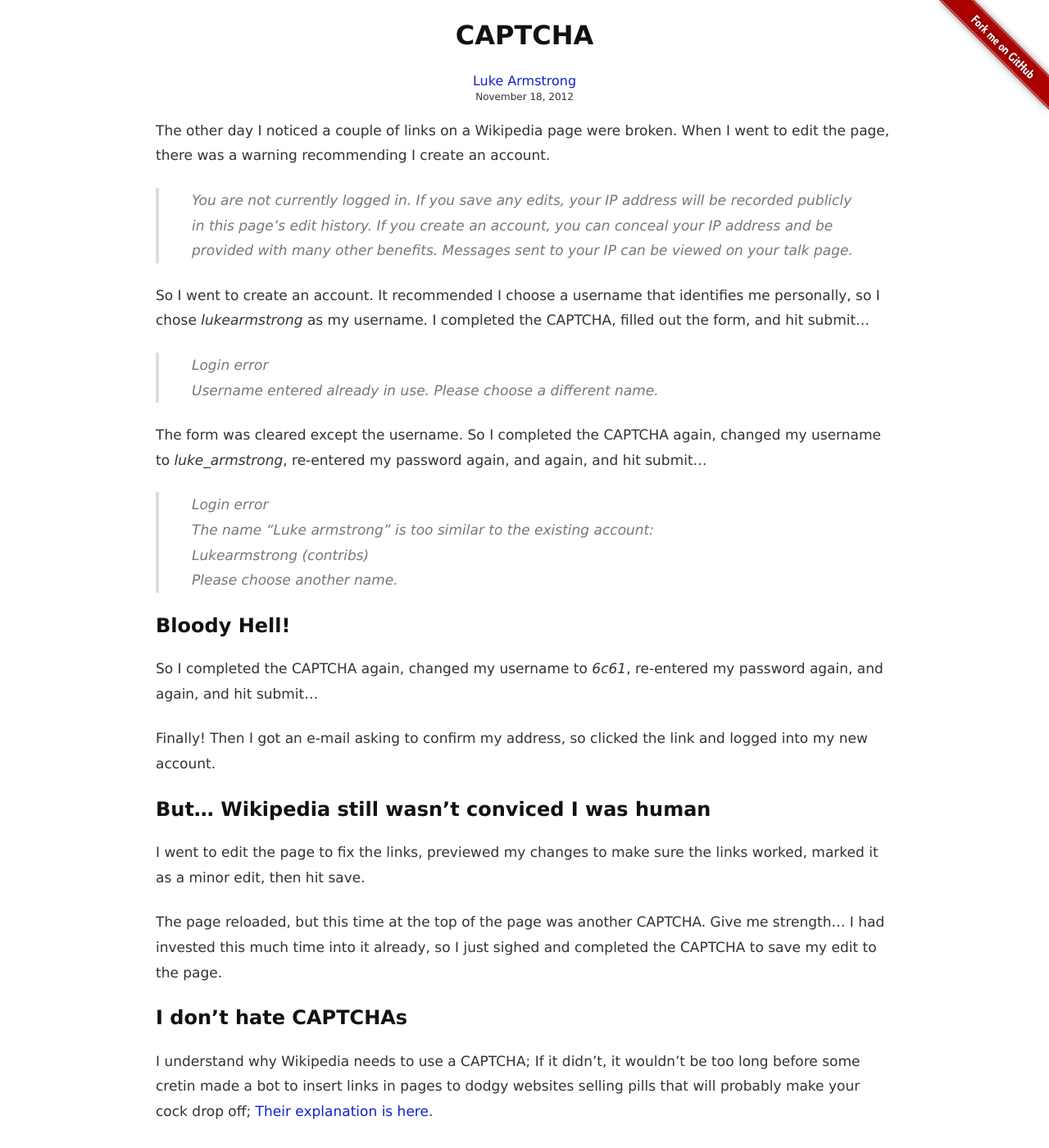
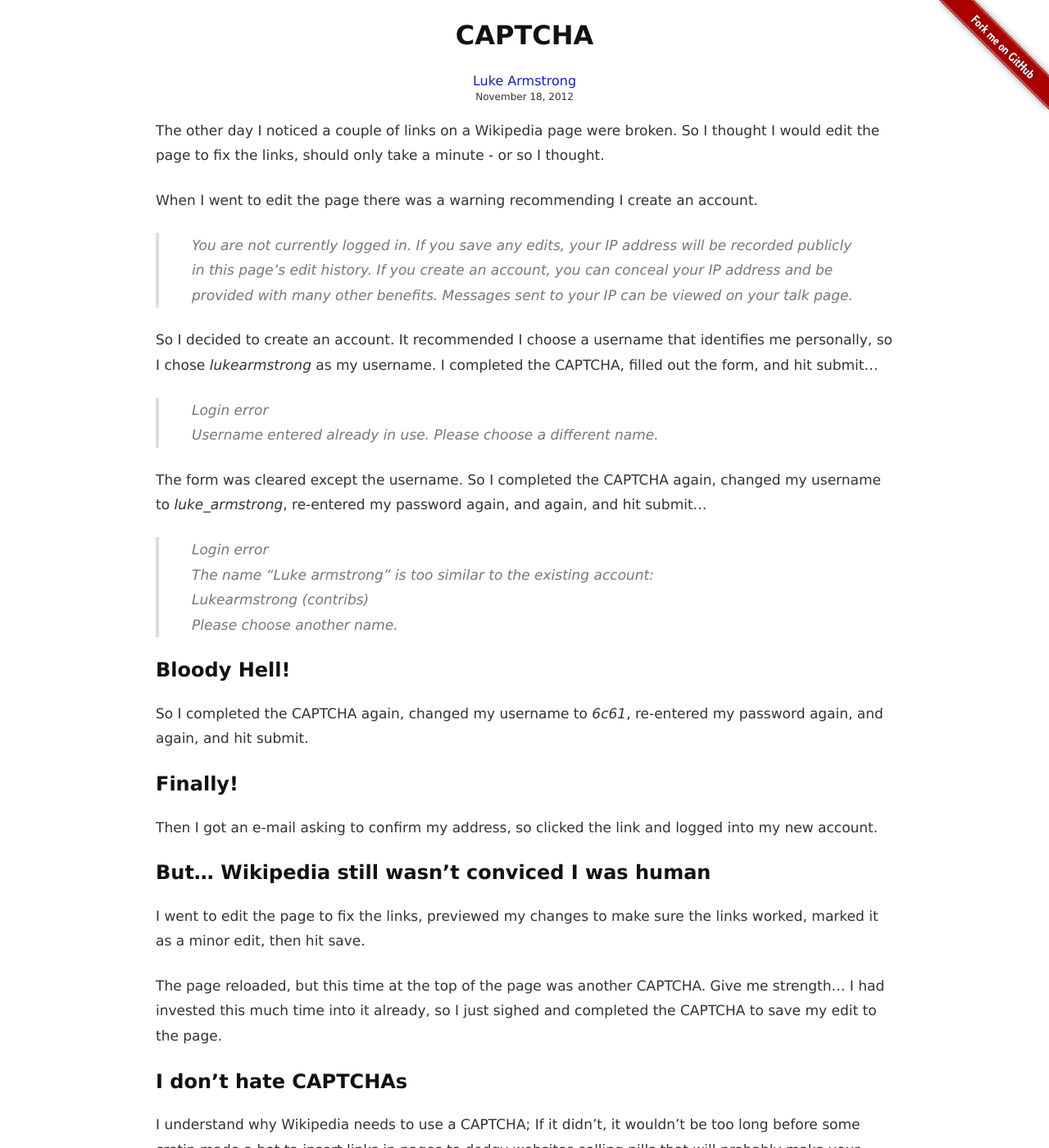
Before and after one commit to lukearmstrong/lukearmstrong.co.uk, a Jekyll site: the page built from _posts/2012-11-18-captcha-only-make-your-users-do-it-once.markdown, in a window 1280 px wide and 1400 px high. Shown: the whole window at 82% size. Built offline with Jekyll 4.4.1, drawn with Linux system fonts in a browser that asks for light colours; nearby versions of some CDN libraries; Markdown is read by kramdown in place of the engine named in the settings; comment, search, counter and statistics services are not loaded; some of the changed text lies outside the part shown.

Commit message:
fiddling with captcha article

```diff
--- a/_posts/2012-11-18-captcha-only-make-your-users-do-it-once.markdown
+++ b/_posts/2012-11-18-captcha-only-make-your-users-do-it-once.markdown
@@ -7,12 +7,14 @@
 ---
 
 
-The other day I noticed a couple of links on a Wikipedia page were broken. When I went to edit the page, there was a warning recommending I create an account.
+The other day I noticed a couple of links on a Wikipedia page were broken. So I thought I would edit the page to fix the links, should only take a minute - or so I thought.
+
+When I went to edit the page there was a warning recommending I create an account.
 
 > You are not currently logged in. If you save any edits, your IP address will be recorded publicly in this page's edit history. If you create an account, you can conceal your IP address and be provided with many other benefits. Messages sent to your IP can be viewed on your talk page.
 
 
-So I went to create an account. It recommended I choose a username that identifies me personally, so I chose _lukearmstrong_ as my username. I completed the CAPTCHA, filled out the form, and hit submit...
+So I decided to create an account. It recommended I choose a username that identifies me personally, so I chose _lukearmstrong_ as my username. I completed the CAPTCHA, filled out the form, and hit submit...
 
 > Login error
 > Username entered already in use. Please choose a different name.
@@ -28,9 +30,12 @@
 
 ## Bloody Hell!
 
-So I completed the CAPTCHA again, changed my username to *6c61*, re-entered my password again, and again, and hit submit...
+So I completed the CAPTCHA again, changed my username to *6c61*, re-entered my password again, and again, and hit submit.
 
-Finally! Then I got an e-mail asking to confirm my address, so clicked the link and logged into my new account.
+
+## Finally!
+
+Then I got an e-mail asking to confirm my address, so clicked the link and logged into my new account.
 
 
 ## But... Wikipedia still wasn't conviced I was human
@@ -55,4 +60,4 @@
 
 Even if I fail a validation rule on the form, but successfully complete the CAPTCHA, don't reload the sodding form with another CAPTCHA. Check if the user has successfully completed the CAPTCHA, and simply flag their session as being human so they are never prompted to fill out a CAPTCHA on the current form, or on any form, from then on.
 
-It really isn't that much extra effort, but makes a big difference on forms where you have to pick a username that no one else has picked.
+It really isn't that much extra effort, but makes a big difference on forms where you may have to fill them out several times because you have to pick a username that no one else has picked.
```
